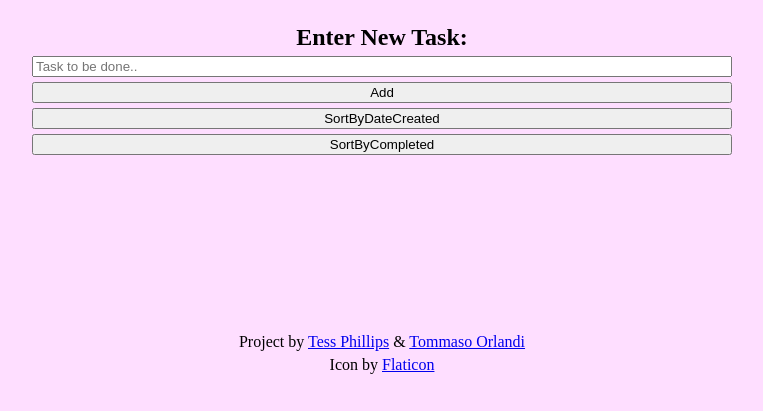
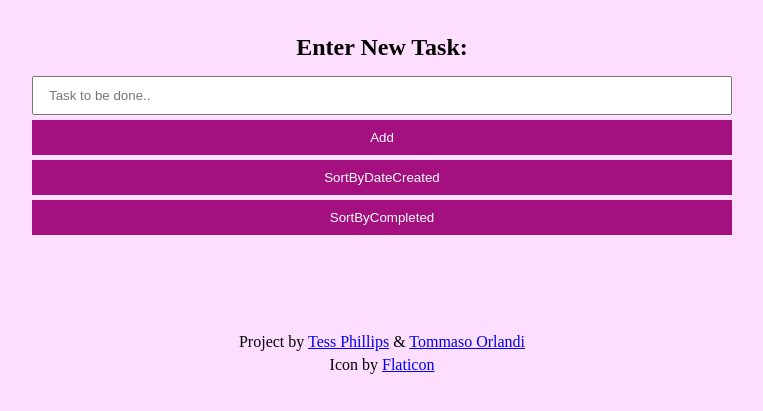
Before and after one commit to tess-phillips/ToDoList, a plain HTML site: page index.html in a window 1280 px wide. Shown: the part 405-816 px from the top of the page, without its empty margins (258-1021 px from the left). Drawn offline with Linux system fonts and the light colour scheme; a web font is replaced by a local one.

Commit message:
add paddings #newTask elements

```diff
--- a/index.html
+++ b/index.html
@@ -5,6 +5,8 @@
     <meta name="viewport" content="width=device-width, initial-scale=1.0" />
     <link rel="stylesheet" href="styles/display.css" />
     <link rel="stylesheet" href="styles/html-tags.css" />
+    <link rel="stylesheet" href="styles/btn.css" />
+    <link rel="stylesheet" href="styles/ids.css" />
 
     <title>To Do List</title>
     <link rel="preconnect" href="https://fonts.googleapis.com" />
--- /dev/null
+++ b/styles/btn.css
@@ -0,0 +1,11 @@
+main button {
+  border: none;
+  background-color: #a51080;
+  color: #fff;
+  cursor: pointer;
+  transition: background-color 0.3s ease;
+}
+
+.btn:hover {
+  background-color: grey;
+}
--- /dev/null
+++ b/styles/ids.css
@@ -0,0 +1,3 @@
+#newtask > * {
+  padding: 10px 15px;
+}
```
Also changed, not shown: styles-t.css (+4 -4 lines).
